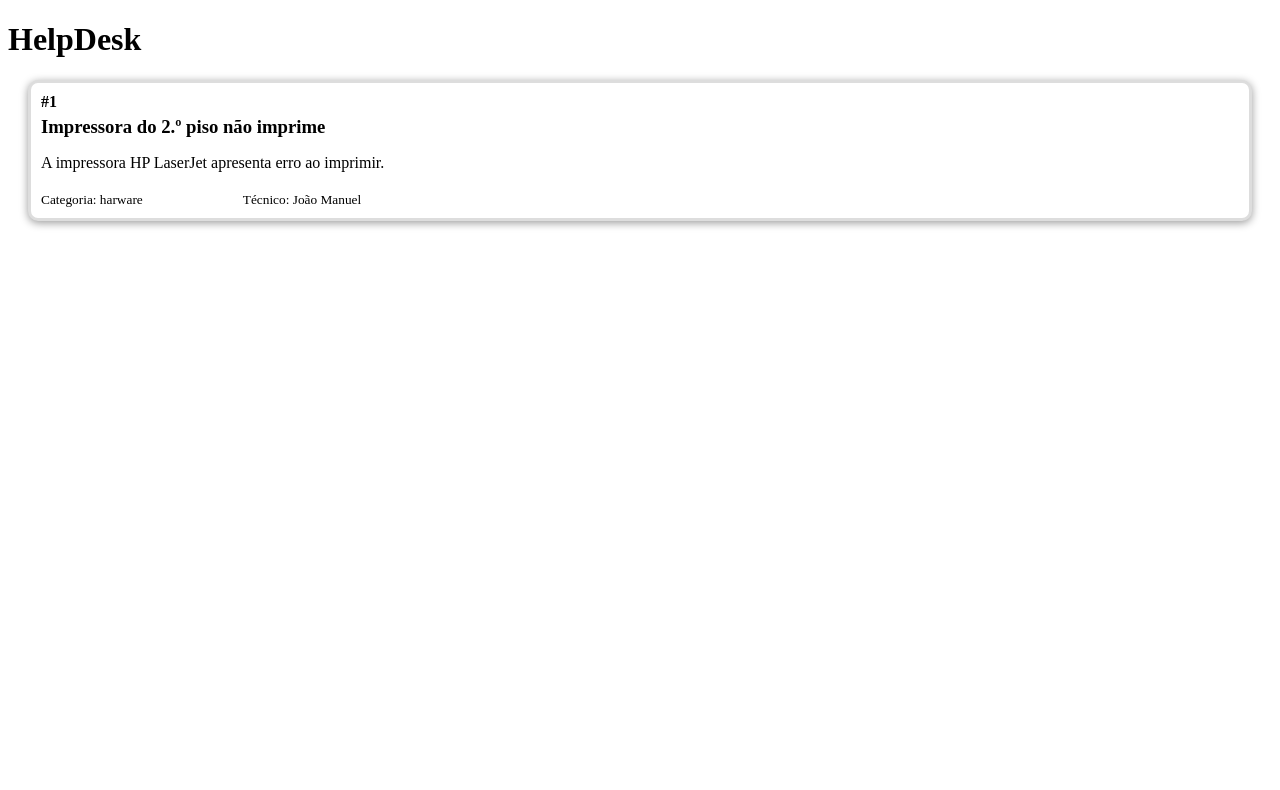
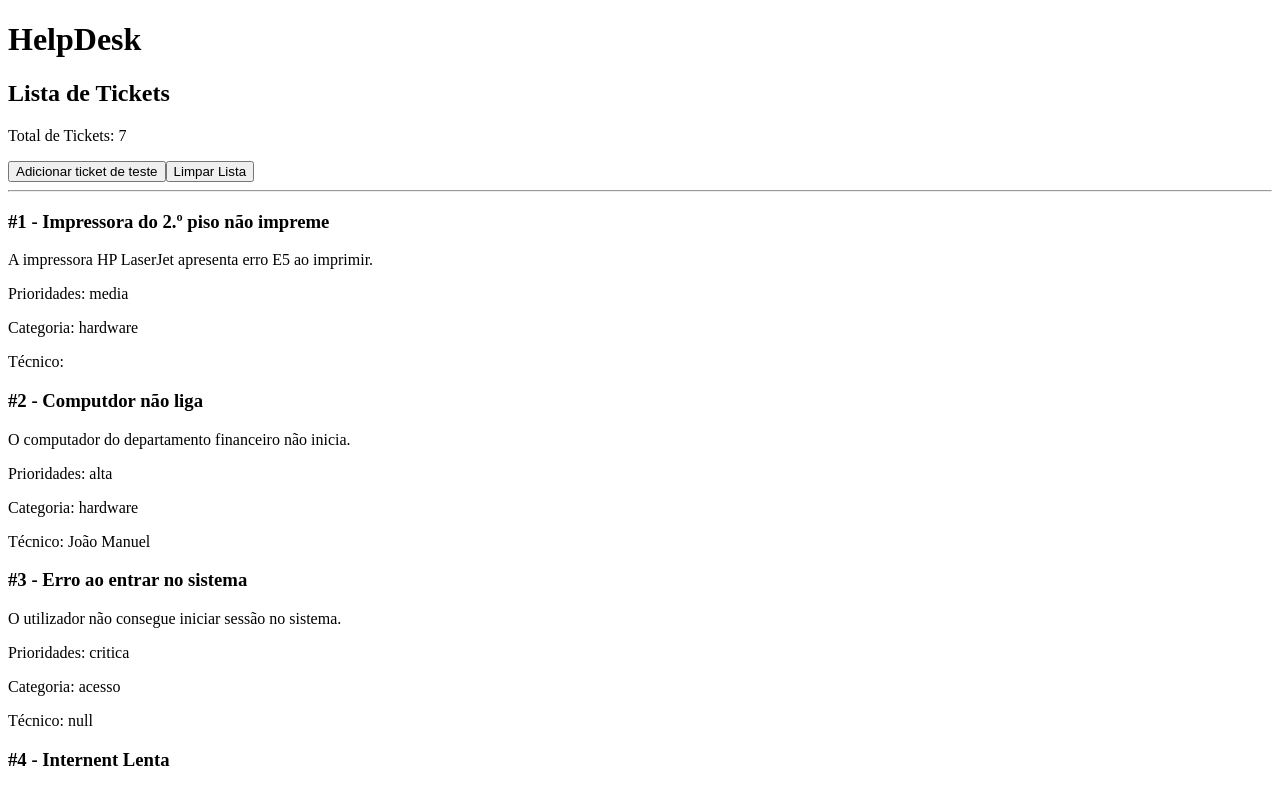
Before and after one commit to angelinasashixinga-gif/helpdesk-, an Angular app: page /tickets in a window 1280 px wide. Before the commit this address led to /. Shown: the top 790 px of the page. Built offline with nearby package versions, Linux system fonts and the light colour scheme.

Commit message:
exercício3-Estados com Signals, lista-tickets

```diff
--- a/src/app/app.html
+++ b/src/app/app.html
@@ -1,4 +1,6 @@
 <h1>HelpDesk</h1>
+
+<app-lista-tickets />
 
 <app-ticket-card />
 
--- a/src/app/app.routes.ts
+++ b/src/app/app.routes.ts
@@ -1,3 +1,14 @@
 import { Routes } from '@angular/router';
+import { ListaTickets } from './pages/lista-tickets/lista-tickets';
+import { TicketCard } from './components/ticket-card/ticket-card';
 
-export const routes: Routes = [];
+export const routes: Routes = [
+    {
+   path: '',
+   component: TicketCard
+  },
+  {
+    path: 'tickets',
+    component: ListaTickets
+  }
+];
--- a/src/app/app.ts
+++ b/src/app/app.ts
@@ -15,10 +15,11 @@ a aplicação.
 import { Component, signal } from '@angular/core';
 import { RouterOutlet } from '@angular/router';
 import { TicketCard } from './components/ticket-card/ticket-card';
+import { ListaTickets } from './pages/lista-tickets/lista-tickets';
 
 @Component({
   selector: 'app-root',
-  imports: [RouterOutlet, TicketCard],
+  imports: [RouterOutlet, TicketCard, ListaTickets],
   templateUrl: './app.html',
   styleUrl: './app.css'
 })
--- a/src/app/models/ticket.model.ts
+++ b/src/app/models/ticket.model.ts
@@ -51,7 +51,7 @@ export const TICKETS_MOCK: Ticket[] = [
     {
         id: 2,
         titulo: 'Computdor não liga',
-        descricao: 'O compuatador do departamento financeiro não inicia.',
+        descricao: 'O computador do departamento financeiro não inicia.',
         prioridade: 'alta',
         estado: 'em-progresso',
         tecnico: 'João Manuel',
--- /dev/null
+++ b/src/app/pages/lista-tickets/lista-tickets.css
@@ -0,0 +1,6 @@
+.button {
+    margin: 10px;
+    background-color: aqua;
+    padding: 10px;
+    border: 2px;
+}
--- /dev/null
+++ b/src/app/pages/lista-tickets/lista-tickets.html
@@ -0,0 +1,24 @@
+<h2>Lista de Tickets</h2>
+
+<p>Total de Tickets: {{ tickets().length }}</p>
+
+<button (click)="adicionarTicket()">
+    Adicionar ticket de teste
+</button>
+
+<button (click)="limparLista()">
+    Limpar Lista
+</button>
+
+<hr>
+
+@for (ticket of tickets(); track ticket.id) {
+    <article>
+        <h3>#{{ ticket.id }} - {{ ticket.titulo }}</h3>
+
+        <p>{{ ticket.descricao }}</p>
+        <p>Prioridades: {{ ticket. prioridade }}</p>
+        <p>Categoria: {{ ticket.categoria }}</p>
+        <p>Técnico: {{ticket.tecnico }}</p>
+    </article>
+}
--- /dev/null
+++ b/src/app/pages/lista-tickets/lista-tickets.ts
@@ -0,0 +1,40 @@
+import { Component, signal } from '@angular/core';
+import { Ticket, TICKETS_MOCK } from '../../models/ticket.model';
+import { RouterOutlet } from '@angular/router';
+
+@Component({
+  selector: 'app-lista-tickets',
+  imports: [RouterOutlet, ListaTickets],
+  templateUrl: './lista-tickets.html',
+  styleUrl: './lista-tickets.css',
+})
+export class ListaTickets {
+  tickets = signal<Ticket[]>(TICKETS_MOCK);
+
+  totalTickets = signal(0);
+
+  constructor() {
+    this.totalTickets.set(this.tickets().length);
+  }
+    adicionarTicket() {
+    const novoTicket: Ticket = {
+      id: this.tickets().length + 1,
+      titulo: 'Novo ticket de teste',
+      descricao: 'Ticket criado através do botão.',
+      prioridade: 'baixa',
+      estado: 'aberto',
+      tecnico: null,
+      categoria: 'software',
+      dataCriacao: new Date()
+  };
+
+ this.tickets.update(lista => [...lista, novoTicket]);
+ this.totalTickets.set(this.tickets().length);
+}
+
+limparLista() {
+  this.tickets.set([]);
+  this.totalTickets.set(0);
+}
+
+}
```
Also changed, not shown: 1 other file (tests, documents, lock files or other folders).
